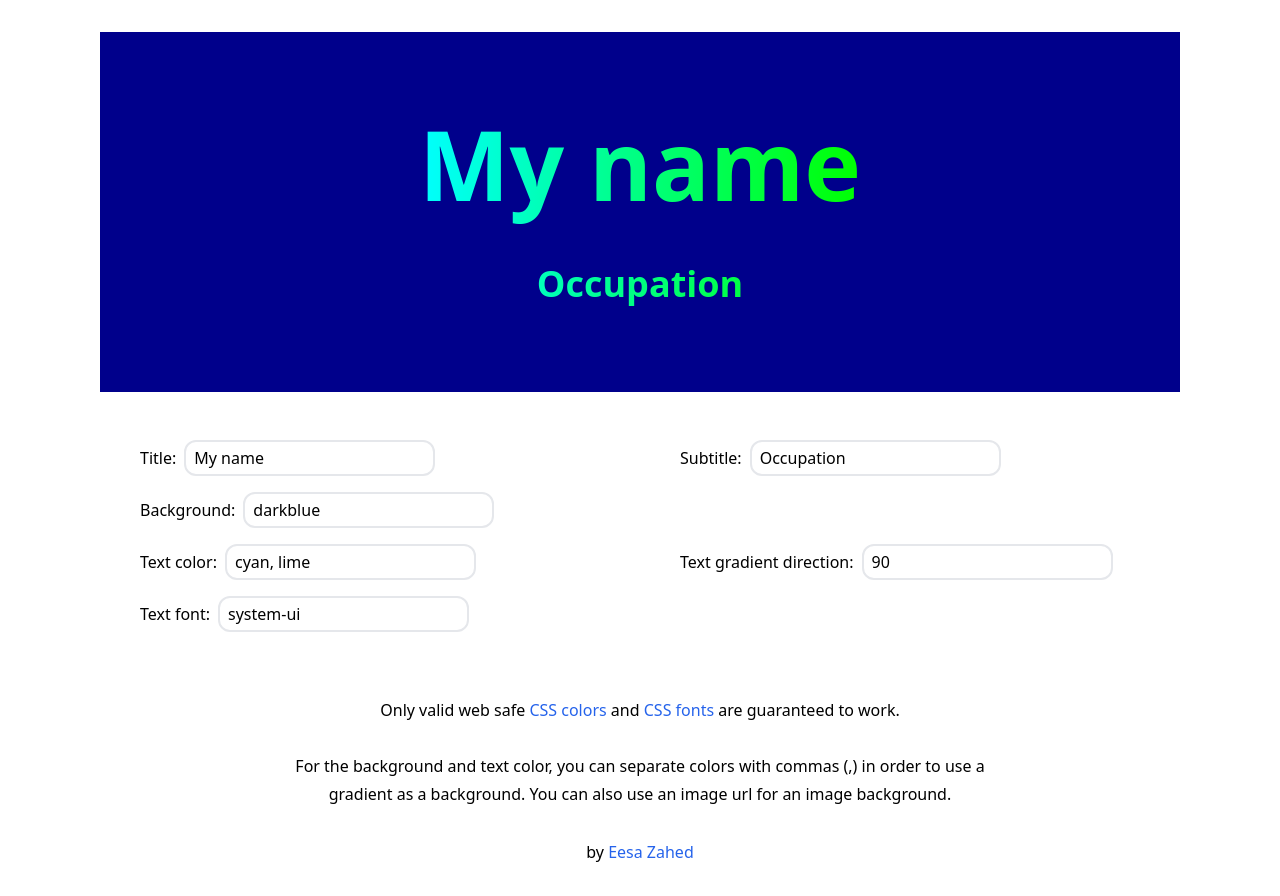
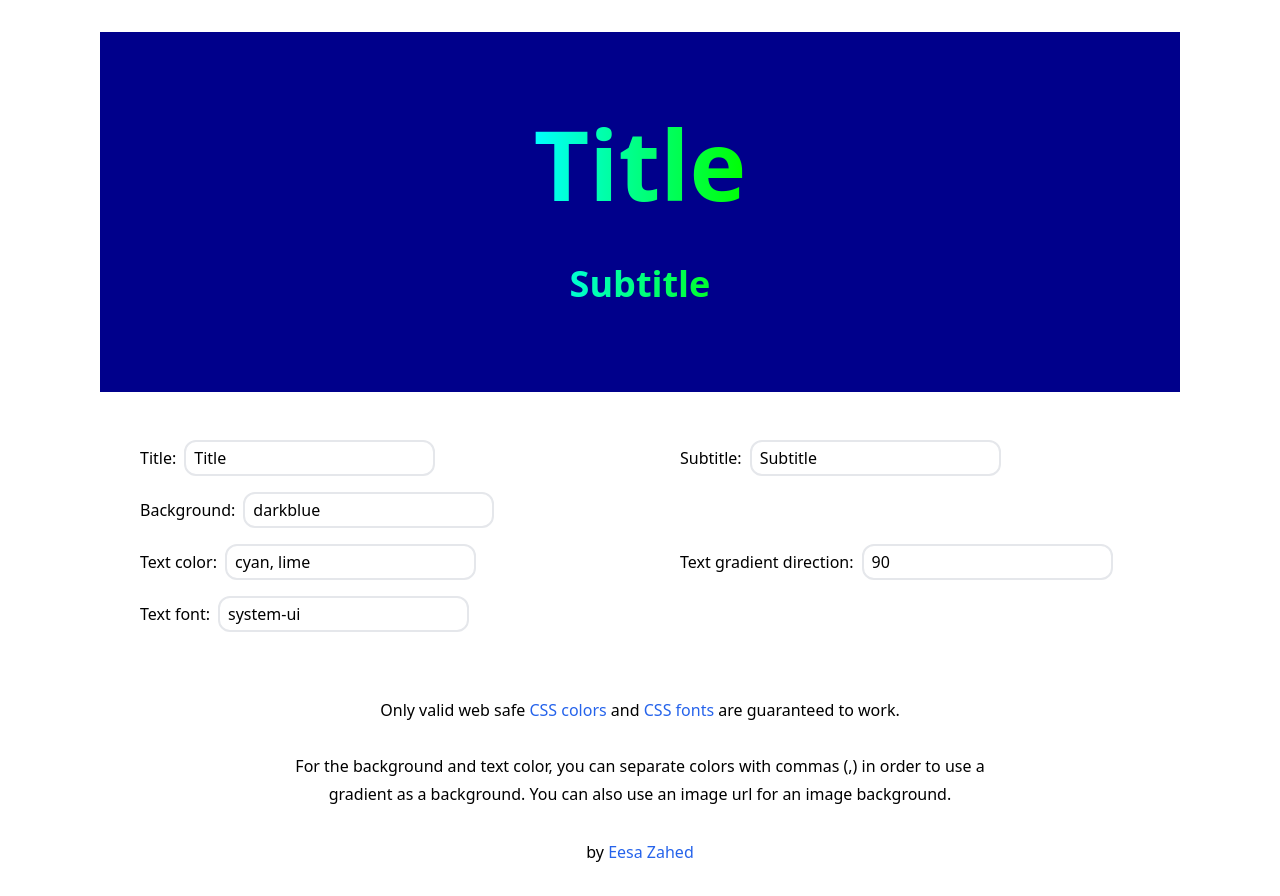
Before and after one commit to eesazahed/create-banner, a Next.js app: page / in a window 1280 px wide. Built offline with nearby package versions, Linux system fonts and the light colour scheme.

Commit message:
change default text

```diff
--- a/pages/index.tsx
+++ b/pages/index.tsx
@@ -34,8 +34,8 @@ const linkStyle = "text-blue-600 hover:text-blue-700 dark:text-blue-500";
 
 const Home: NextPage = () => {
   const [formData, setFormData] = useState<FormData>({
-    title: "My name",
-    subtitle: "Occupation",
+    title: "Title",
+    subtitle: "Subtitle",
     backgroundColor: "darkblue",
     textBackground: "cyan, lime",
     bgColDir: 90,
```
